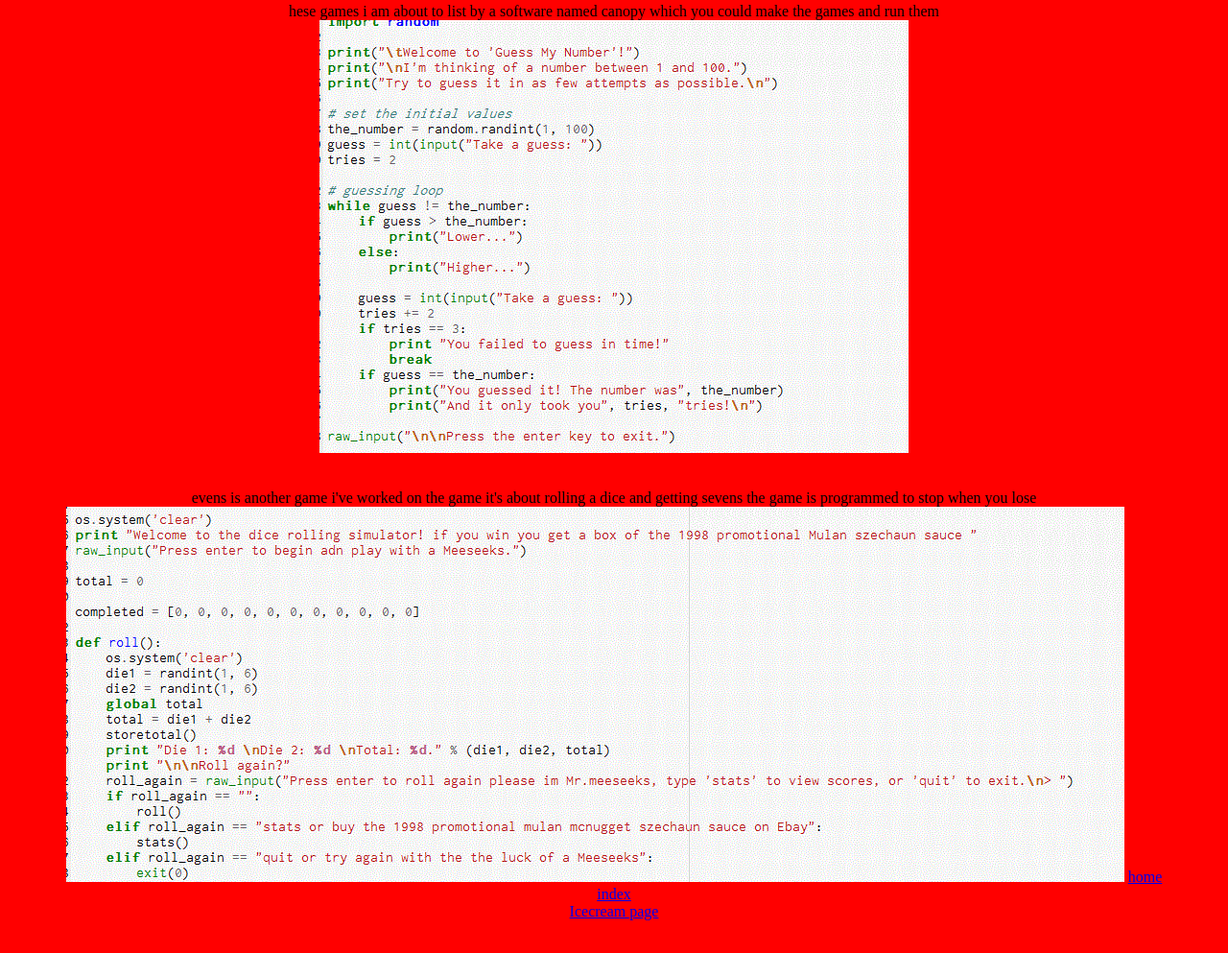
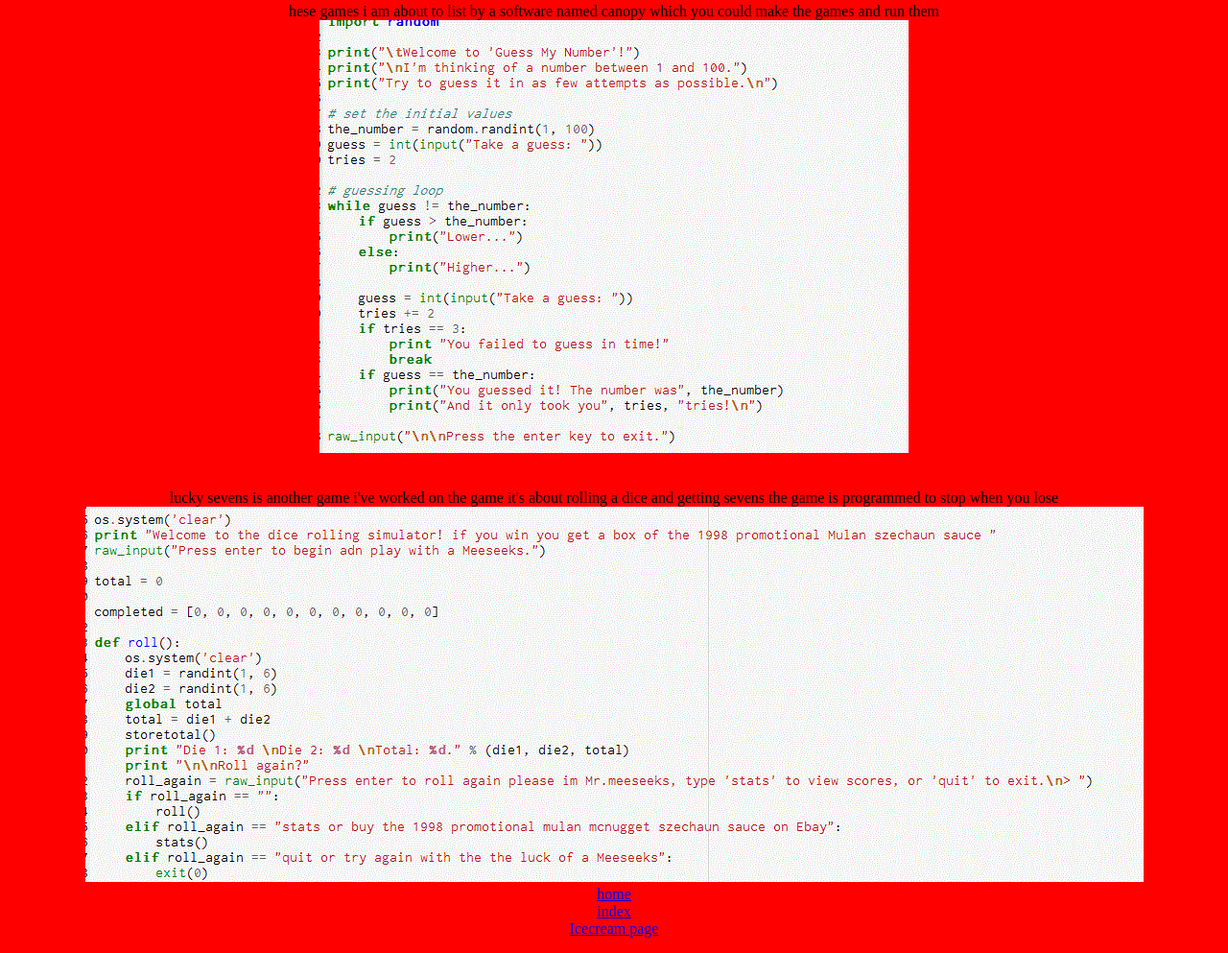
Before and after one commit to Nathan0821/Nathan-Arenas, a plain HTML site: page profolio.html in a window 1280 px wide. Shown: the part 2673-3666 px from the top of the page at 96% size. Drawn offline with Linux system fonts and the light colour scheme.

Commit message:
Update profolio.html

```diff
--- a/profolio.html
+++ b/profolio.html
@@ -28,8 +28,8 @@
 <body> <P> hese games i am about to list by a software named canopy which you could make the games and run them</body><br>
 <img src="https://raw.githubusercontent.com/Nathan0821/Nathan-Arenas/master/guessing.GIF"><br>
  <h7 Lucky sevens</h7><br>
- <body> <P> evens is another game i've worked on the game it's about rolling a dice and getting sevens the game is programmed to stop when you lose</body><br>
- <img src="https://raw.githubusercontent.com/Nathan0821/Nathan-Arenas/master/dicegame.GIF">
+ <body> <P> lucky sevens is another game i've worked on the game it's about rolling a dice and getting sevens the game is programmed to stop when you lose</body><br>
+ <img src="https://raw.githubusercontent.com/Nathan0821/Nathan-Arenas/master/dicegame.GIF"><br>
 
 
 
```
